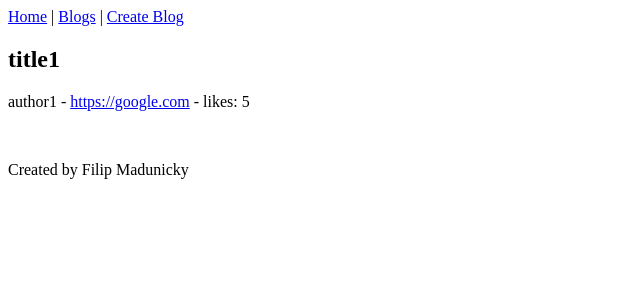
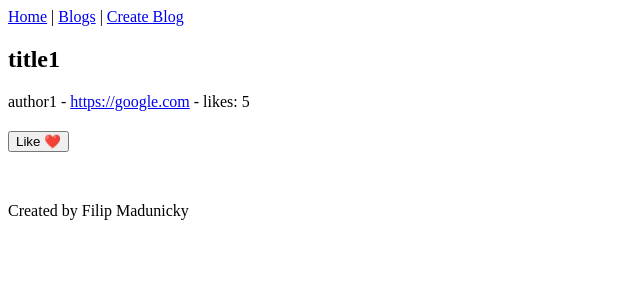
Before and after one commit to FilipKod/fso-part14-blog-app, a Next.js app: page /blogs/1 in a window 1280 px wide. Shown: the top 300 px of the page, without its empty margins (0-640 px from the left). Built offline with nearby package versions, Linux system fonts and the light colour scheme.

Commit message:
feat: implement like functionality for blogs and improve blog creation flow

```diff
--- a/app/actions/blogs.ts
+++ b/app/actions/blogs.ts
@@ -1,15 +1,22 @@
-"use server"
+"use server";
 
-import { redirect } from "next/navigation"
-import { addBlog } from "../services/blogs"
-import { revalidatePath } from "next/cache"
+import { redirect } from "next/navigation";
+import { addBlog, likeBlogById } from "../services/blogs";
+import { revalidatePath } from "next/cache";
 
 export const createBlog = async (formData: FormData) => {
-  const title = formData.get("title") as string
-  const author = formData.get("author") as string
-  const url = formData.get("url") as string
+  const title = formData.get("title") as string;
+  const author = formData.get("author") as string;
+  const url = formData.get("url") as string;
 
-  addBlog(title, author, url)
-  revalidatePath("/blogs")
-  redirect("/blogs")
-}
+  addBlog(title, author, url);
+  revalidatePath("/blogs");
+  redirect("/blogs");
+};
+
+export const likeBlog = async (formData: FormData) => {
+  const blogId = Number(formData.get("blogId"));
+
+  likeBlogById(blogId);
+  revalidatePath(`/blogs/${blogId}`);
+};
--- a/app/blogs/[id]/page.tsx
+++ b/app/blogs/[id]/page.tsx
@@ -1,20 +1,25 @@
-import { getBlogById } from "@/app/services/blogs"
-import Link from "next/link"
-import { notFound } from "next/navigation"
+import { likeBlog } from "@/app/actions/blogs";
+import { getBlogById } from "@/app/services/blogs";
+import Link from "next/link";
+import { notFound } from "next/navigation";
 
 export default async function BlogDetail({
-  params
-}: { params: Promise<{id: string}> }) {
-  const { id } = await params
-  const blog = getBlogById(Number(id))
+  params,
+}: {
+  params: Promise<{ id: string }>;
+}) {
+  const { id } = await params;
+  const blog = getBlogById(Number(id));
 
   if (!blog) {
-    notFound()
+    notFound();
   }
 
   return (
     <div>
       <h2>{blog.title}</h2>
+
+      <div>
         <span>{blog.author}</span>
         {" - "}
         <Link href={blog.url}>
@@ -23,5 +28,13 @@ export default async function BlogDetail({
         {" - "}
         <span>likes: {blog.likes}</span>
       </div>
-  )
+
+      <div style={{ marginTop: 20 }}>
+        <form action={likeBlog}>
+          <input type="hidden" name="blogId" value={blog.id} />
+          <button type="submit">Like ❤️</button>
+        </form>
+      </div>
+    </div>
+  );
 }
--- a/app/blogs/new/page.tsx
+++ b/app/blogs/new/page.tsx
@@ -12,5 +12,5 @@ export default function NewBlog() {
         <button type="submit">Create Blog</button>
       </form>
     </div>
-  )
+  );
 }
--- a/app/services/blogs.ts
+++ b/app/services/blogs.ts
@@ -4,29 +4,29 @@ const blogs = [
     title: "title1",
     author: "author1",
     url: "https://google.com",
-    likes: 5
+    likes: 5,
   },
   {
     id: 2,
     title: "title2",
     author: "author2",
     url: "https://google.com",
-    likes: 1
+    likes: 1,
   },
   {
     id: 3,
     title: "title3",
     author: "author3",
     url: "https://google.com",
-    likes: 12
+    likes: 12,
   },
-]
+];
 
-let nextId = 4
+let nextId = 4;
 
 export const getBlogs = () => {
-  return blogs
-}
+  return blogs;
+};
 
 export const addBlog = (title: string, author: string, url: string) => {
   blogs.push({
@@ -34,12 +34,20 @@ export const addBlog = (title: string, author: string, url: string) => {
     likes: 0,
     title,
     author,
-    url
-  })
-}
+    url,
+  });
+};
 
 export const getBlogById = (id: number) => {
-  const blog = blogs.find((blog) => blog.id === id)
+  const blog = blogs.find((blog) => blog.id === id);
 
-  return blog
-}
+  return blog;
+};
+
+export const likeBlogById = (id: number) => {
+  const blog = blogs.find((blog) => blog.id === id);
+
+  if (blog) {
+    blog.likes += 1;
+  }
+};
--- a/eslint.config.mjs
+++ b/eslint.config.mjs
@@ -1,6 +1,8 @@
 import { defineConfig, globalIgnores } from "eslint/config";
 import nextVitals from "eslint-config-next/core-web-vitals";
 import nextTs from "eslint-config-next/typescript";
+import eslintConfigPrettier from "eslint-config-prettier";
+import eslintPluginPrettierRecommended from "eslint-plugin-prettier/recommended";
 
 const eslintConfig = defineConfig([
   ...nextVitals,
@@ -13,6 +15,8 @@ const eslintConfig = defineConfig([
     "build/**",
     "next-env.d.ts",
   ]),
+  eslintConfigPrettier,
+  eslintPluginPrettierRecommended,
 ]);
 
 export default eslintConfig;
--- a/package.json
+++ b/package.json
@@ -20,6 +20,8 @@
     "@types/react-dom": "^19",
     "eslint": "^9",
     "eslint-config-next": "16.2.9",
+    "eslint-config-prettier": "^10.1.8",
+    "eslint-plugin-prettier": "^5.5.6",
     "tailwindcss": "^4",
     "typescript": "^5"
   }
```
Also changed, not shown: app/blogs/new/_components/label.tsx (+4 -4 lines), app/blogs/page.tsx (+10 -6 lines), 1 other file (tests, documents, lock files or other folders). Lines whose indentation alone changed are shown as unchanged.
